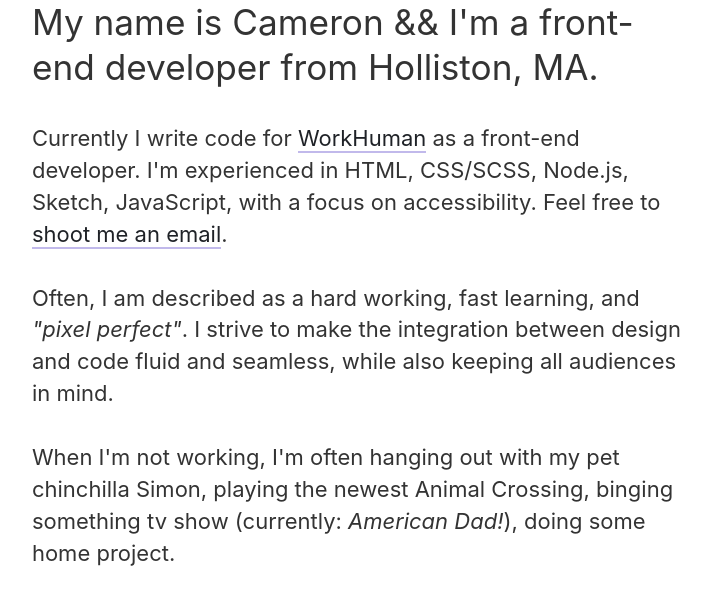
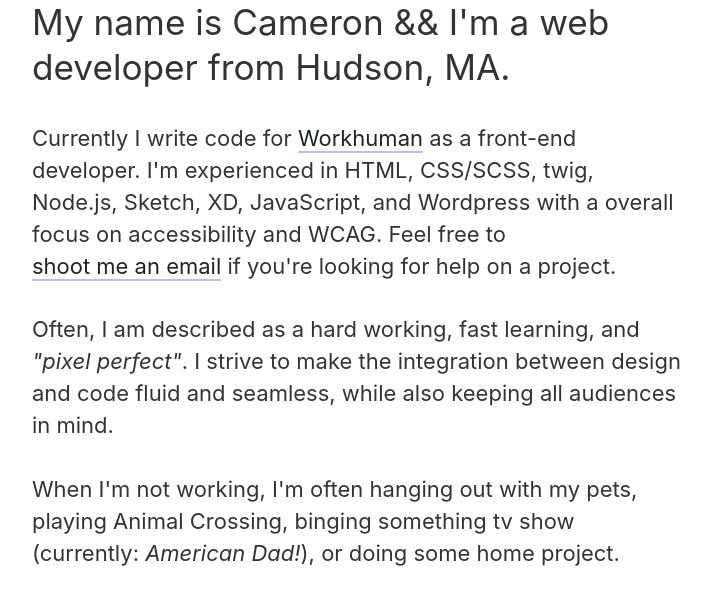
Before and after one commit to caomicc/Cerberus, a Gatsby site: page / in a window 1280 px wide. Shown: the part 342-952 px from the top of the page, without its empty margins (282-993 px from the left). Built offline with nearby package versions, Linux system fonts and the light colour scheme; Gatsby itself is replaced by a stand-in of ours.

Commit message:
beep beep

```diff
--- a/src/pages/index.js
+++ b/src/pages/index.js
@@ -14,30 +14,20 @@ const IndexPage = () => (
       symbol="&#x1F44B;"
       label="wave"
       /> <br/>
-      My name is Cameron && I'm a front-end developer from Holliston, MA.
+      My name is Cameron && I'm a web developer from Hudson, MA.
     </p>
     <p>
-      Currently I write code for <a href="https://www.workhuman.com" target="_blank" rel="noopener noreferrer">WorkHuman</a> as a front-end developer.
-      I'm experienced in HTML, CSS/SCSS, Node.js, Sketch, JavaScript, with a focus on accessibility.
-      Feel free to <a href="mailto:caomicc@gmail.com">shoot me an email</a>.
+      Currently I write code for <a href="https://www.workhuman.com" target="_blank" rel="noopener noreferrer">Workhuman</a> as a front-end developer.
+      I'm experienced in HTML, CSS/SCSS, twig, Node.js, Sketch, XD, JavaScript, and Wordpress with a overall focus on accessibility and WCAG.
+      Feel free to <a href="mailto:caomicc@gmail.com">shoot me an email</a> if you're looking for help on a project.
     </p>
     <p>
       Often, I am described as a hard working, fast learning, and <em>"pixel perfect"</em>.
       I strive to make the integration between design and code fluid and seamless, while also keeping all audiences in mind.
     </p>
     <p>
-      When I'm not working, I'm often hanging out with my pet chinchilla Simon, playing the newest Animal Crossing, binging something tv show (currently: <i>American Dad!</i>), doing some home project.
+      When I'm not working, I'm often hanging out with my pets, playing Animal Crossing, binging something tv show (currently: <i>American Dad!</i>), or doing some home project.
     </p>
-    {
-    // <h2>Recent Projects</h2>
-    // <Link to="/waverley/">Waverley Country Club</Link><br/>
-    // <Link to="/uclubboston/">The University Club of Boston</Link><br/>
-    // <Link to="/addison/">Addison Reserve Country Club</Link><br/>
-    // <Link to="/ibis/">The Club at Ibis</Link><br/>
-    // <Link to="/colleton/">Colleton River Club</Link><br/>
-    // <Link to="/manchester/">Manchester Country Club</Link><br/>
-    }
-
     <h2>Links</h2>
     <Link to="/projects/">Recent Projects</Link><br/>
     <Link to="/resume/">Curriculum Vitae</Link><br/>
--- a/src/pages/projects.js
+++ b/src/pages/projects.js
@@ -101,7 +101,7 @@ const SecondPage = () => (
       <div class="job">
         <h3>Club at Ibis</h3>
         <div class="indent">
-          <p><span class="title_attr">url</span> <a href="https://www.addisonreserve.cc/" target="_blank" rel="noopener noreferrer"> https://www.addisonreserve.cc/</a></p>
+          <p><span class="title_attr">url</span> <a href="https://www.clubatibis.com/" target="_blank" rel="noopener noreferrer"> https://www.addisonreserve.cc/</a></p>
           <p><span class="title_attr">project date</span> Jan 2018</p>
           <p><span class="title_attr">role</span> lead developer</p>
         </div>
```
Also changed, not shown: 1 other file.
